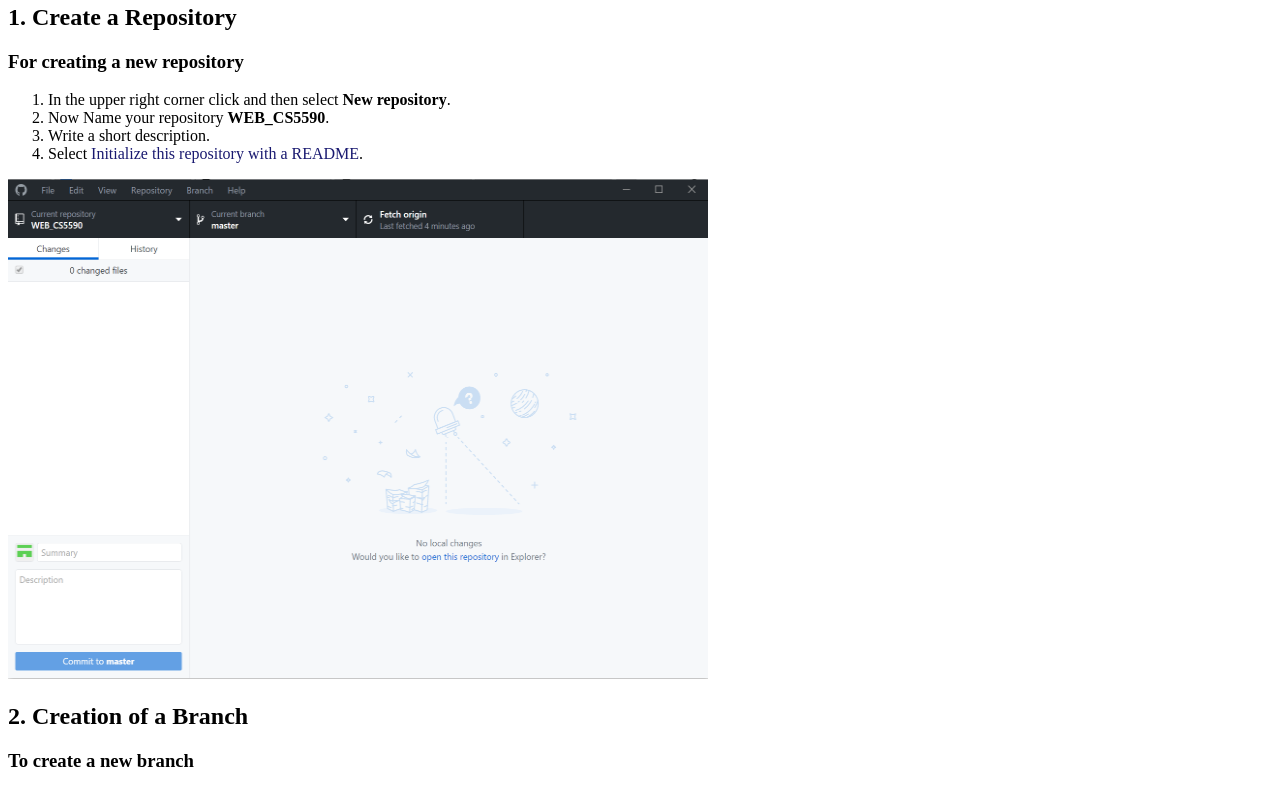
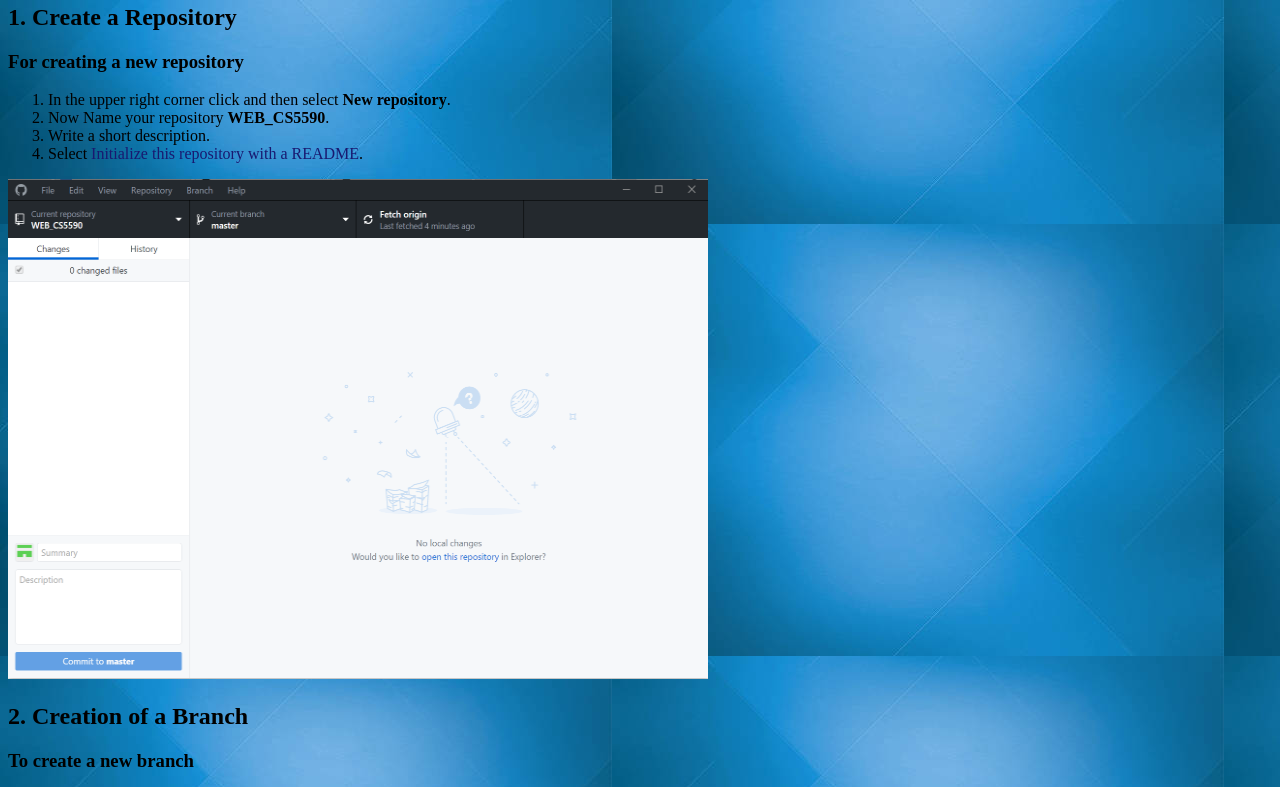
Before and after one commit to sowmith78/WEB_CS5590, a plain HTML site: page Source/index.html in a window 1280 px wide. Shown: the part 208-995 px from the top of the page. Drawn offline with Linux system fonts and the light colour scheme.

Commit message:
Update index.html

```diff
--- a/Source/index.html
+++ b/Source/index.html
@@ -13,7 +13,7 @@
         height: 500px;
     }
     body{
-        background-image: url("");
+        background-image: url("../Documentation/background.jpg");
     }
 </style>
 </head>
```
